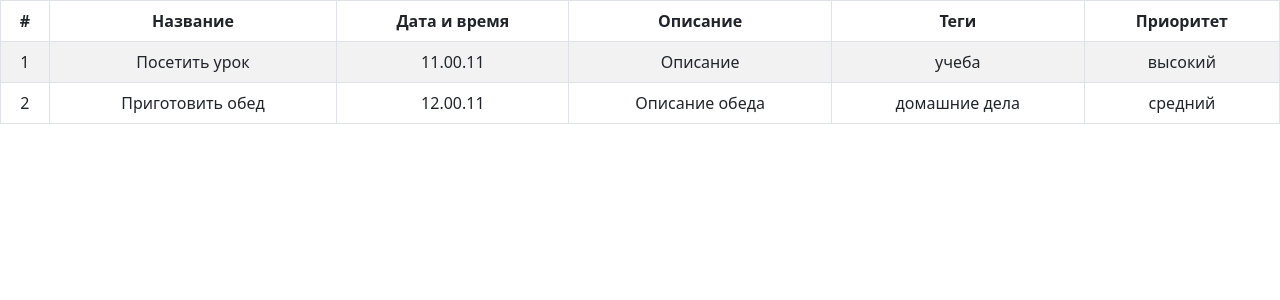
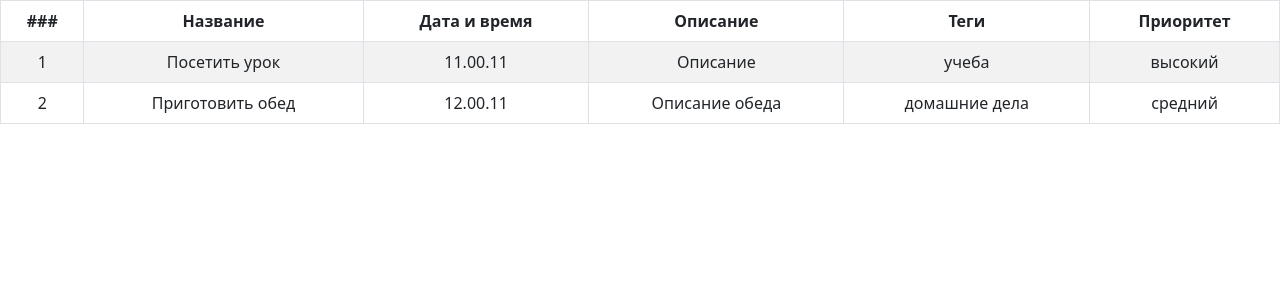
Before and after one commit to mariaplechikova/ToDo-List, a React (Create React App) app: page / in a window 1280 px wide. Shown: the top 300 px of the page. Built offline with nearby package versions, Linux system fonts and the light colour scheme.

Commit message:
проверка

```diff
--- a/src/pages/todo-list.js
+++ b/src/pages/todo-list.js
@@ -23,7 +23,7 @@ function TodoList() {
         <Table striped bordered hover>
       <thead>
         <tr>
-          <th>#</th>
+          <th>###</th>
           <th>Название</th>
           <th>Дата и время</th>
           <th>Описание</th>
@@ -39,14 +39,6 @@ function TodoList() {
           key={index}
         />
         ))}
-          {/* <TodoListItem
-            item={list[0]}
-            index={1}
-          />
-          <TodoListItem
-            item={list[1]}
-            index={2}
-          /> */}
       </tbody>
     </Table>
     </div>
```
